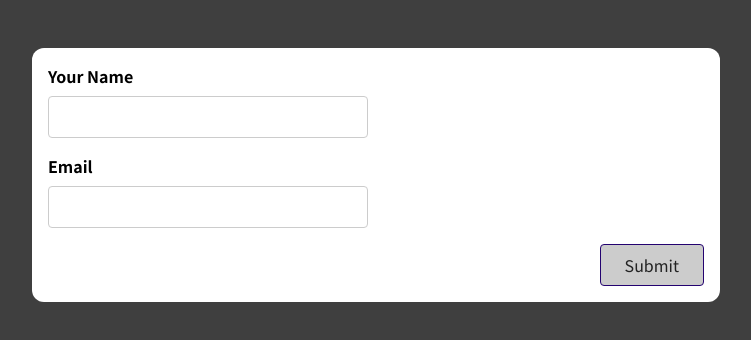
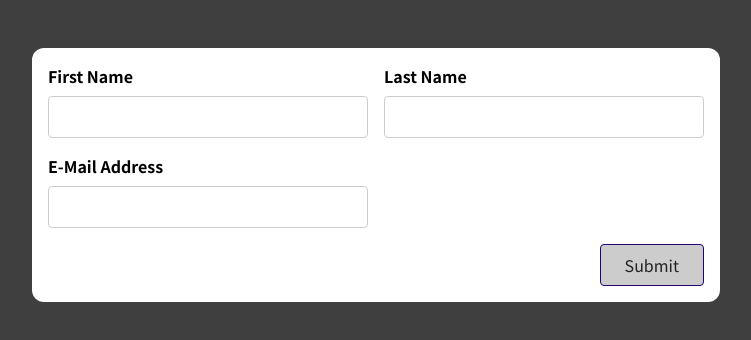
Before and after one commit to bombasic/users-form, a React (Create React App) app: page / in a window 1280 px wide. Shown: the top 340 px of the page, without its empty margins (264-1015 px from the left). Built offline with nearby package versions, Linux system fonts and the light colour scheme.

Commit message:
Replacing SimpleInput with BasicForm. Adding custom useInput for name and email logic

```diff
--- a/src/App.js
+++ b/src/App.js
@@ -1,9 +1,9 @@
-import SimpleInput from './components/SimpleInput';
+import BasicForm from "./components/BasicForm";
 
 function App() {
   return (
     <div className="app">
-      <SimpleInput />
+      <BasicForm />
     </div>
   );
 }
--- a/src/components/BasicForm.js
+++ b/src/components/BasicForm.js
@@ -1,22 +1,103 @@
+import useInput from "../hooks/use-input";
+
 const BasicForm = (props) => {
+  const {
+    value: enteredFirstName,
+    isValid: firstNameIsValid,
+    hasError: firstNameHasError,
+    valueChangeHandler: firstNameChangeHandler,
+    valueInputBlurHandler: firstNameBlurHandler,
+    resetValue: resetFirstName,
+  } = useInput((value) => value.trim() !== "");
+  const {
+    value: enteredLastName,
+    isValid: lastNameIsValid,
+    hasError: lastNameHasError,
+    valueChangeHandler: lastNameChangeHandler,
+    valueInputBlurHandler: lastNameBlurHandler,
+    resetValue: resetLastName,
+  } = useInput((value) => value.trim() !== "");
+  const {
+    value: enteredEmail,
+    isValid: emailIsValid,
+    hasError: emailHasError,
+    valueChangeHandler: emailChangeHandler,
+    valueInputBlurHandler: emailBlurHandler,
+    resetValue: resetEmail,
+  } = useInput((value) => value.includes("@"));
+
+  let formIsValid = false;
+
+  if (firstNameIsValid && lastNameIsValid && emailIsValid) {
+    formIsValid = true;
+  }
+
+  const formSubmissionHandler = (event) => {
+    event.preventDefault();
+    if (firstNameHasError || lastNameHasError || emailHasError) {
+      return;
+    }
+
+    console.log(enteredFirstName);
+    console.log(enteredLastName);
+    console.log(enteredEmail);
+
+    resetFirstName();
+    resetLastName();
+    resetEmail();
+  };
+
+  const firstNameClasses = firstNameHasError
+    ? "form-control invalid"
+    : "form-control";
+  const lastNameClasses = lastNameHasError
+    ? "form-control invalid"
+    : "form-control";
+  const emailClasses = emailHasError ? "form-control invalid" : "form-control";
+
   return (
-    <form>
-      <div className='control-group'>
-        <div className='form-control'>
-          <label htmlFor='name'>First Name</label>
-          <input type='text' id='name' />
+    <form onSubmit={formSubmissionHandler}>
+      <div className="control-group">
+        <div className={firstNameClasses}>
+          <label htmlFor="name">First Name</label>
+          <input
+            type="text"
+            id="name"
+            onChange={firstNameChangeHandler}
+            onBlur={firstNameBlurHandler}
+            value={enteredFirstName}
+          />
+          {firstNameHasError && (
+            <p className="error-text">Please enter your First Name</p>
+          )}
         </div>
-        <div className='form-control'>
-          <label htmlFor='name'>Last Name</label>
-          <input type='text' id='name' />
+        <div className={lastNameClasses}>
+          <label htmlFor="name">Last Name</label>
+          <input
+            type="text"
+            id="name"
+            onChange={lastNameChangeHandler}
+            onBlur={lastNameBlurHandler}
+            value={enteredLastName}
+          />
+          {lastNameHasError && (
+            <p className="error-text">Please Enter your Last Name</p>
+          )}
         </div>
       </div>
-      <div className='form-control'>
-        <label htmlFor='name'>E-Mail Address</label>
-        <input type='text' id='name' />
+      <div className={emailClasses}>
+        <label htmlFor="name">E-Mail Address</label>
+        <input
+          type="text"
+          id="name"
+          onChange={emailChangeHandler}
+          onBlur={emailBlurHandler}
+          value={enteredEmail}
+        />
+        {emailHasError && <p className="error-text">Email must include an @</p>}
       </div>
-      <div className='form-actions'>
-        <button>Submit</button>
+      <div className="form-actions">
+        <button disabled={!formIsValid}>Submit</button>
       </div>
     </form>
   );
--- a/src/components/SimpleInput.js
+++ b/src/components/SimpleInput.js
@@ -21,14 +21,14 @@
 
   let formIsValid = false;
 
-  if (enteredNameisValid && enteredEmail) {
+  if (enteredNameisValid && enteredEmailIsValid) {
     formIsValid = true;
   }
 
   const formSubmissionHandler = (event) => {
     event.preventDefault();
 
-    if (nameHasError || !enteredEmailIsValid) {
+    if (nameHasError || emailHasError) {
       return;
     }
 
```
Also changed, not shown: 1 other file (tests, documents, lock files or other folders).
